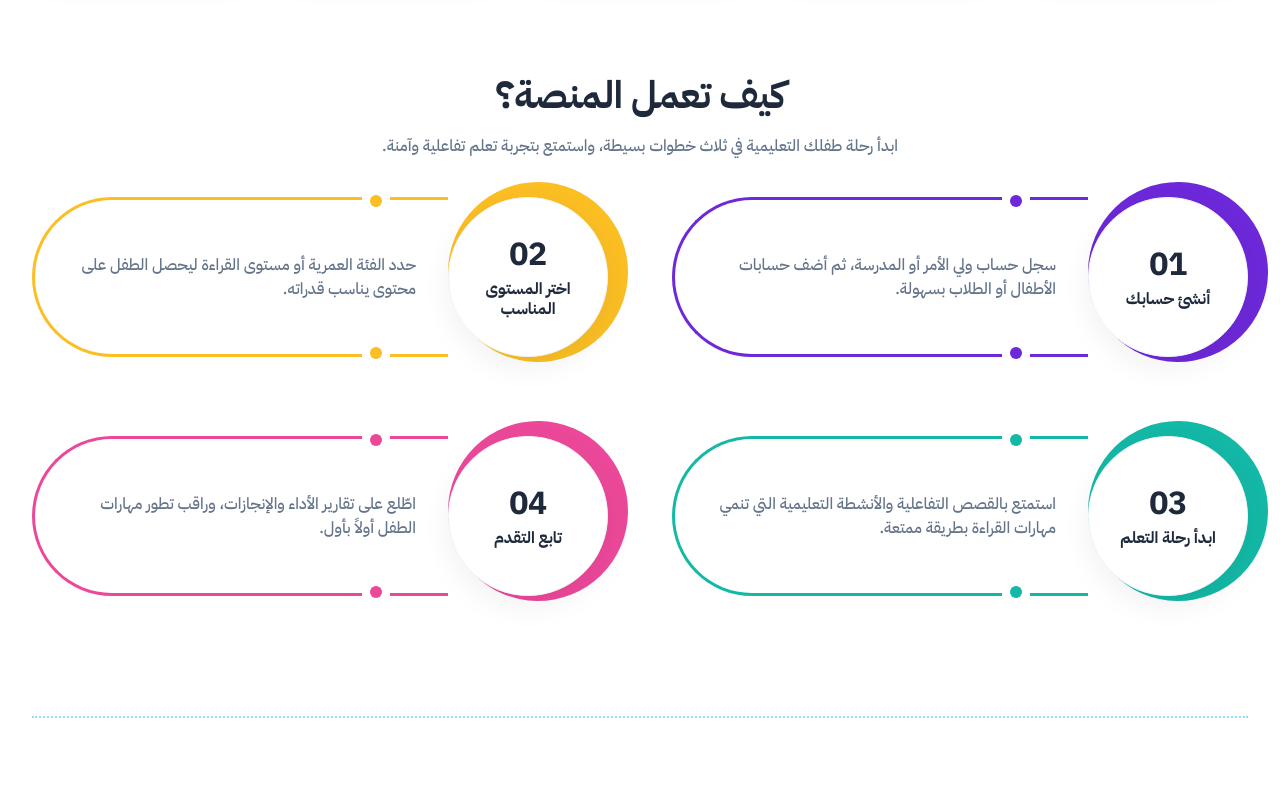
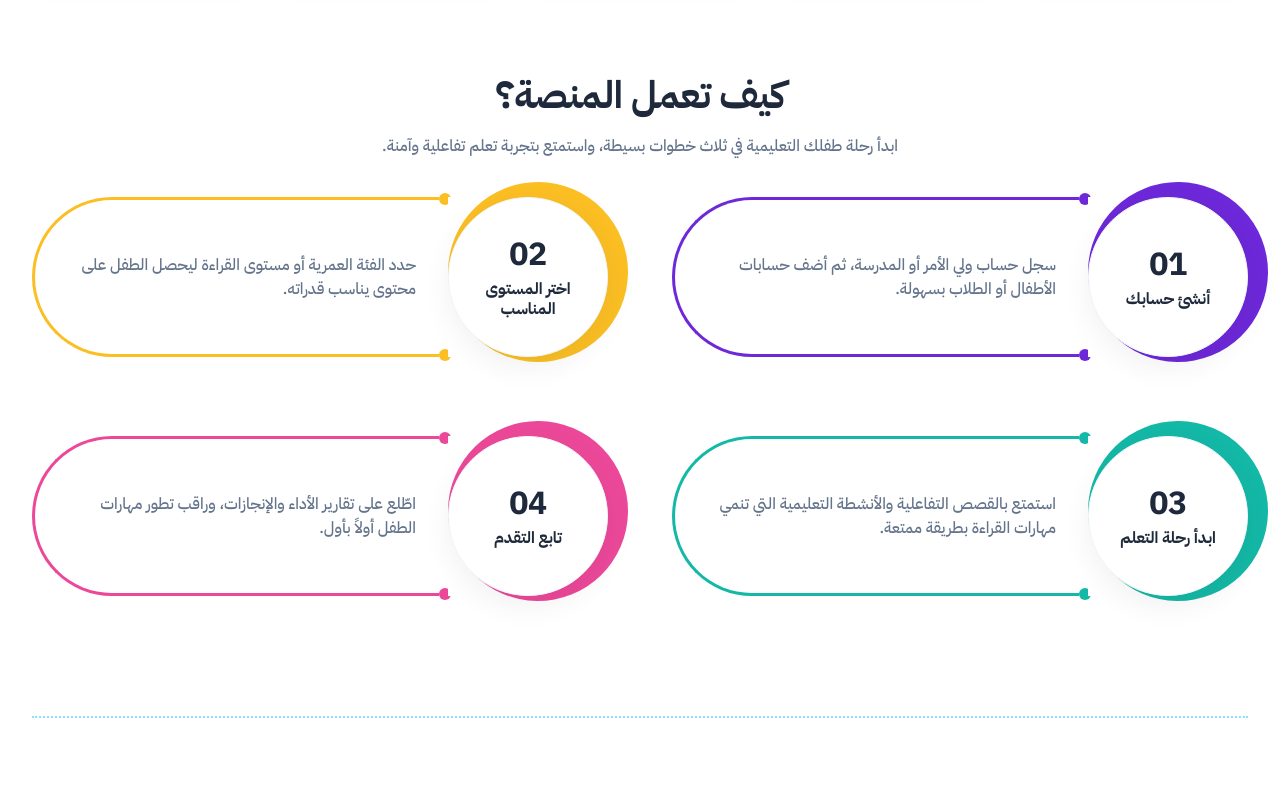
Before and after one commit to zeyad810/madarik, a Next.js app: page / in a window 1280 px wide. Shown: the part 621-1418 px from the top of the page. Built offline with nearby package versions, Linux system fonts and the light colour scheme.

Commit message:
feat: add HowItWorks component to features site module

```diff
--- a/src/features/site/components/HowItWorks.tsx
+++ b/src/features/site/components/HowItWorks.tsx
@@ -60,7 +60,7 @@ const StepCard: React.FC<{ step: StepItem }> = ({ step }) => {
         style={{ borderColor: step.color }}
       >
         {/* Top Border Gap & Dot */}
-        <div className="absolute -top-[5px] right-[28%] sm:right-[38%] bg-white px-2 flex items-center justify-center z-10">
+        <div className="absolute -top-[5px] right-[28%] sm:right-[26%] bg-white ps-2 flex items-center justify-center z-10 -translate-y-0.5">
           <span
             className="w-2.5 h-2.5 sm:w-3 sm:h-3 rounded-full transition-transform duration-300 group-hover:scale-125"
             style={{ backgroundColor: step.color }}
@@ -68,7 +68,7 @@ const StepCard: React.FC<{ step: StepItem }> = ({ step }) => {
         </div>
 
         {/* Bottom Border Gap & Dot */}
-        <div className="absolute -bottom-[5px] right-[28%] sm:right-[38%] bg-white px-2 flex items-center justify-center z-10">
+        <div className="absolute -bottom-[5px] right-[28%] sm:right-[26%] bg-white ps-2 flex items-center justify-center z-10 translate-y-0.5">
           <span
             className="w-2.5 h-2.5 sm:w-3 sm:h-3 rounded-full transition-transform duration-300 group-hover:scale-125"
             style={{ backgroundColor: step.color }}
```
